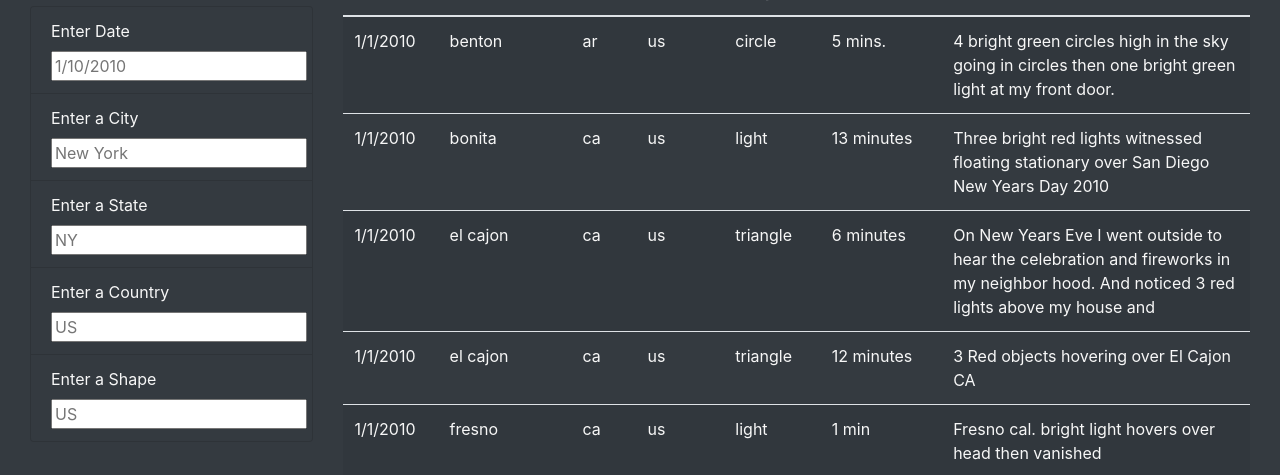
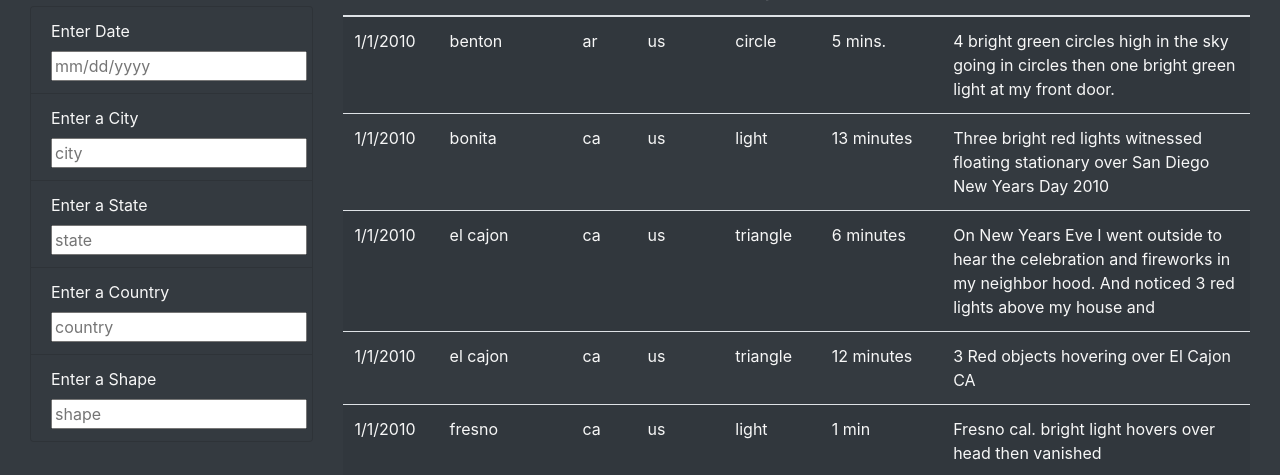
Before and after one commit to HartChrisT/UFO-s, a plain HTML site: page index.html in a window 1280 px wide. Shown: the part 773-1248 px from the top of the page. Drawn offline with nearby package versions, Linux system fonts and the light colour scheme.

Commit message:
changed images, changed default inputs on html not to confuse viewer of instructions

```diff
--- a/index.html
+++ b/index.html
@@ -41,23 +41,23 @@
                     <ul class="list-group bg-dark">
                         <li class="list-group-item bg-dark">
                             <label for="date">Enter Date</label>
-                            <input type="text" placeholder="1/10/2010" id="datetime" />
+                            <input type="text" placeholder="mm/dd/yyyy" id="datetime" />
                         </li>
                         <li class="list-group-item bg-dark">
                             <label for="City">Enter a City</label>
-                            <input type="text" placeholder="New York" id="city" />
+                            <input type="text" placeholder="city" id="city" />
                         </li>
                         <li class="list-group-item bg-dark">
                             <label for="State">Enter a State</label>
-                            <input type="text" placeholder="NY" id="state" />
+                            <input type="text" placeholder="state" id="state" />
                         </li>
                         <li class="list-group-item bg-dark">
                             <label for="Country">Enter a Country</label>
-                            <input type="text" placeholder="US" id="country" />
+                            <input type="text" placeholder="country" id="country" />
                         </li>
                         <li class="list-group-item bg-dark">
                             <label for="Shape">Enter a Shape</label>
-                            <input type="text" placeholder="US" id="shape" />
+                            <input type="text" placeholder="shape" id="shape" />
                         </li>
                     </ul>
                 </form>
```
Also changed, not shown: readme_images/first.png, readme_images/second.png, readme_images/third.png.
